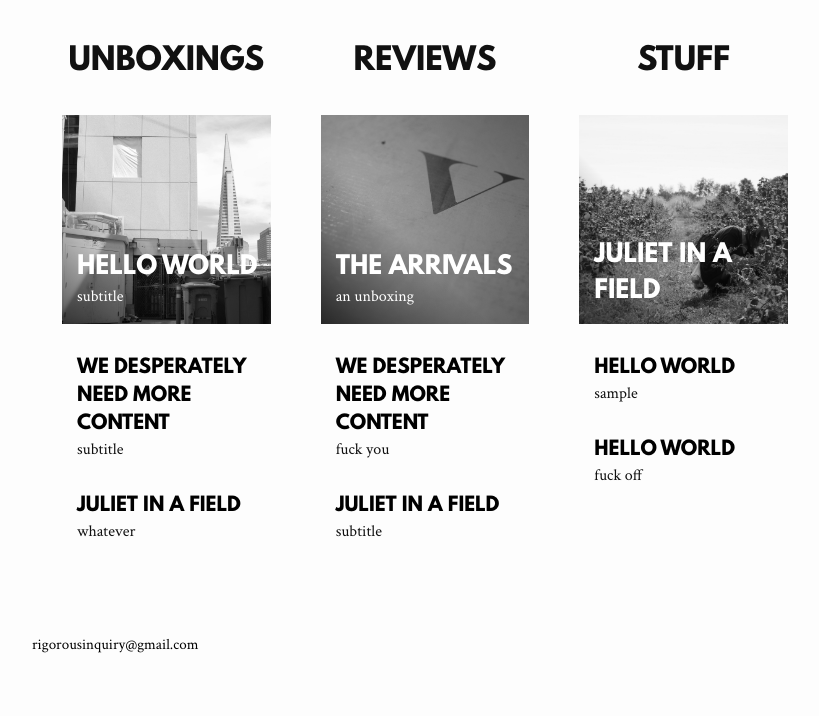
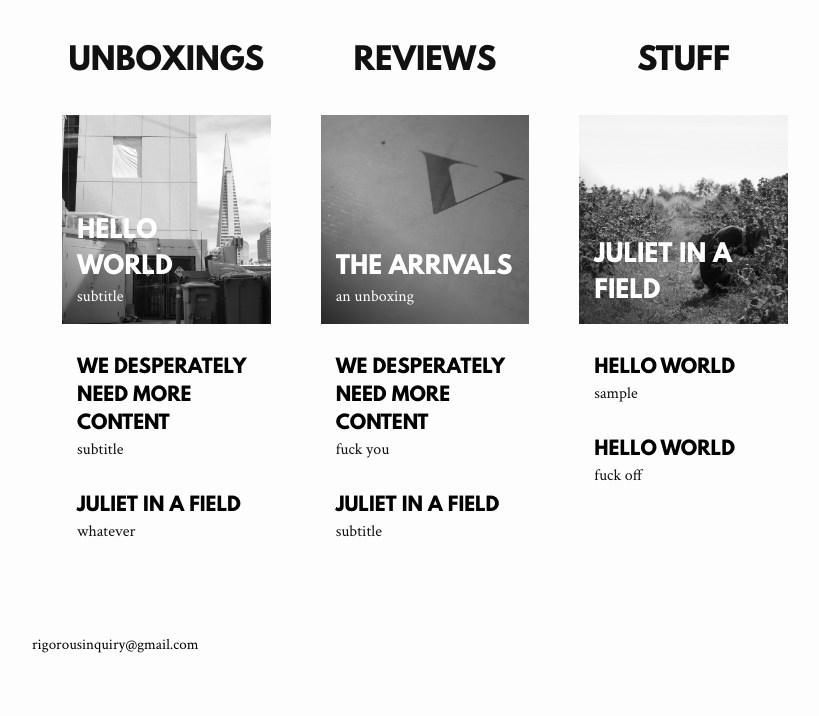
Before and after one commit to rigorousinquiry/rigorousinquiry.github.io, a Jekyll site: the page built from index.html, in a window 1280 px wide. Shown: the part 481-1197 px from the top of the page, without its empty margins (220-1039 px from the left). Built offline with Jekyll 4.4.1, drawn with Linux system fonts in a browser that asks for light colours.

Commit message:
fix margins on post thumbnails

```diff
--- a/_sass/_layout.scss
+++ b/_sass/_layout.scss
@@ -278,6 +278,8 @@
     bottom:         calc((#{$spacing-unit} / 2));
     left: -webkit-calc((#{$spacing-unit} / 2));
     left:         calc((#{$spacing-unit} / 2));
+    right: -webkit-calc((#{$spacing-unit} / 2));
+    right:         calc((#{$spacing-unit} / 2));
 
     a{
         color: white;
```
